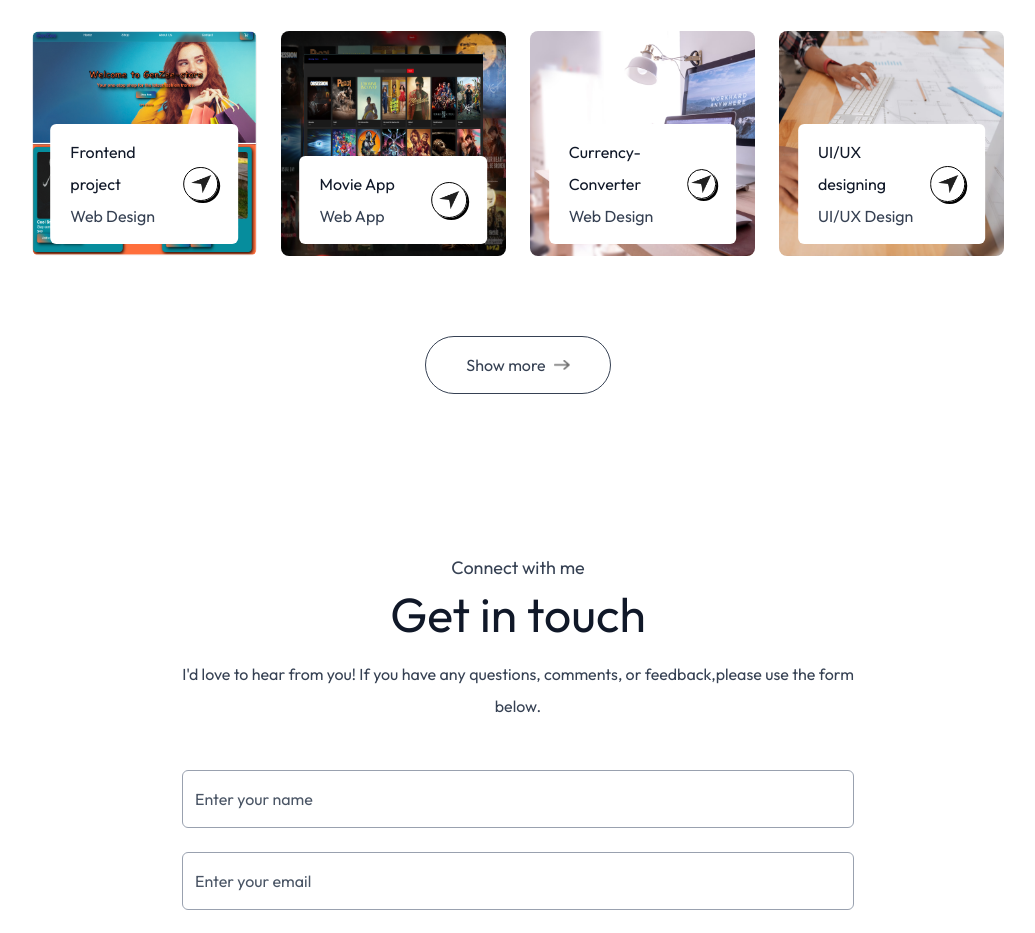
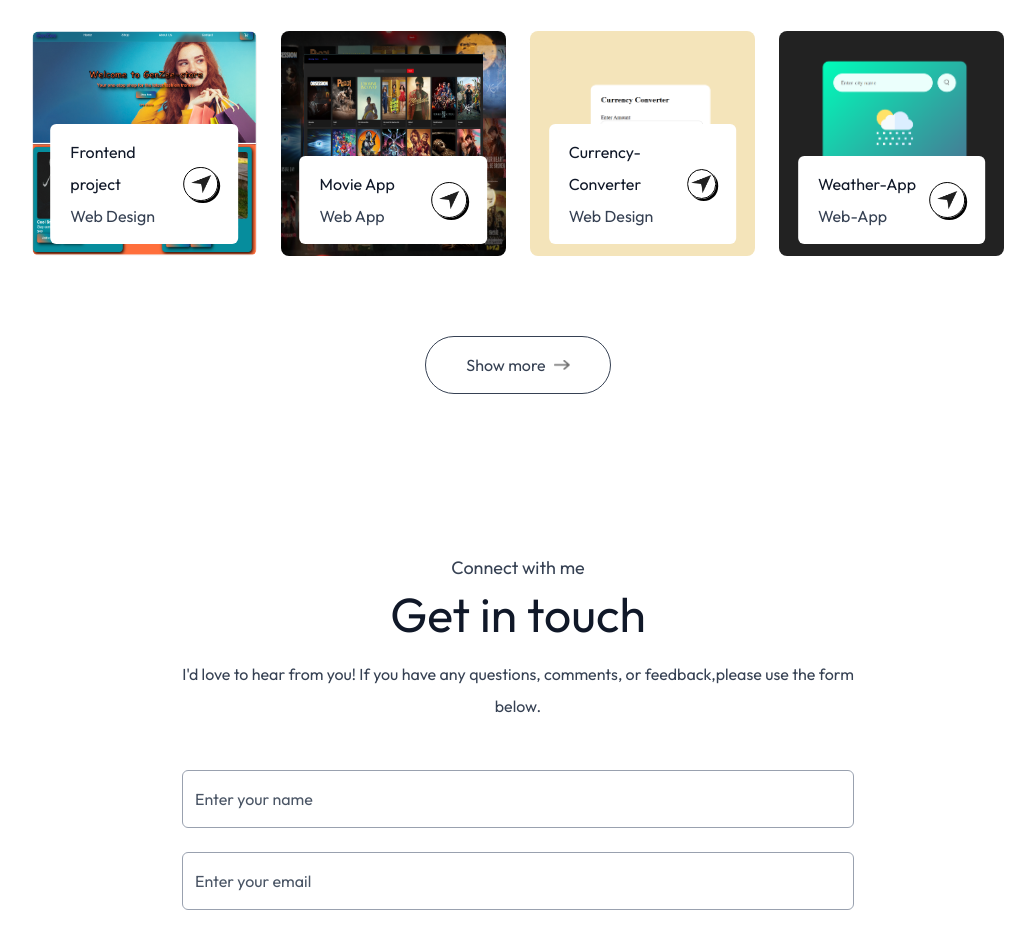
Before and after one commit to Muhammad-Basit2/portfolio, a Next.js app: page / in a window 1280 px wide. Shown: the part 2680-3613 px from the top of the page, without its empty margins (122-1157 px from the left). Built offline with nearby package versions, Linux system fonts and the light colour scheme; a web font is replaced by a local one.

Commit message:
add link and photos

```diff
--- a/assets/assets.js
+++ b/assets/assets.js
@@ -102,8 +102,8 @@ export const workData = [
         link: 'https://muhammad-basit2.github.io/Currency-Converter/',
     },
     {
-        title: 'UI/UX designing',
-        description: 'UI/UX Design',
+        title: 'Weather-App',
+        description: 'Web-App',
         bgImage: '/work-4.png',
         link:'https://muhammad-basit2.github.io/Weather-App/',
     },
```
Also changed, not shown: public/work-3.png, public/work-4.png.
